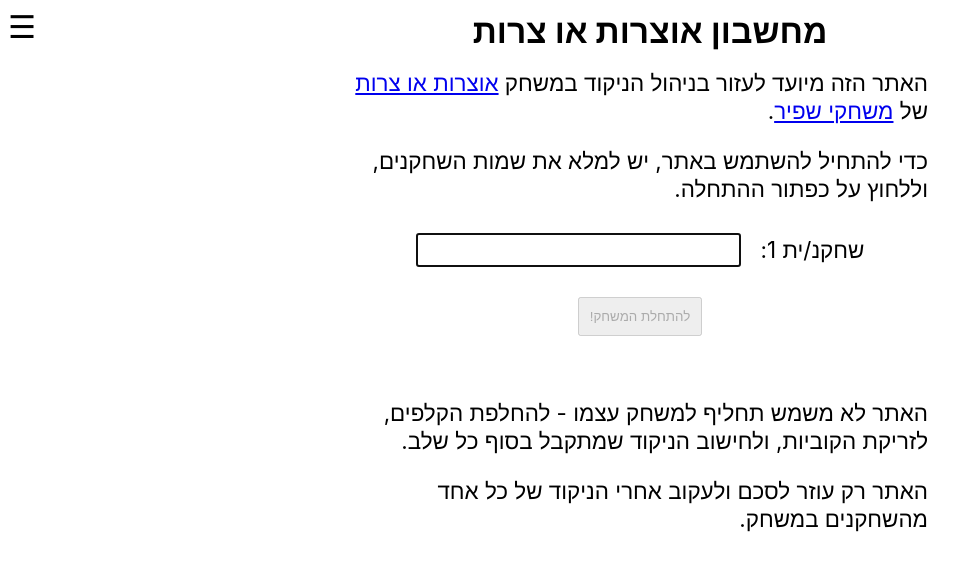
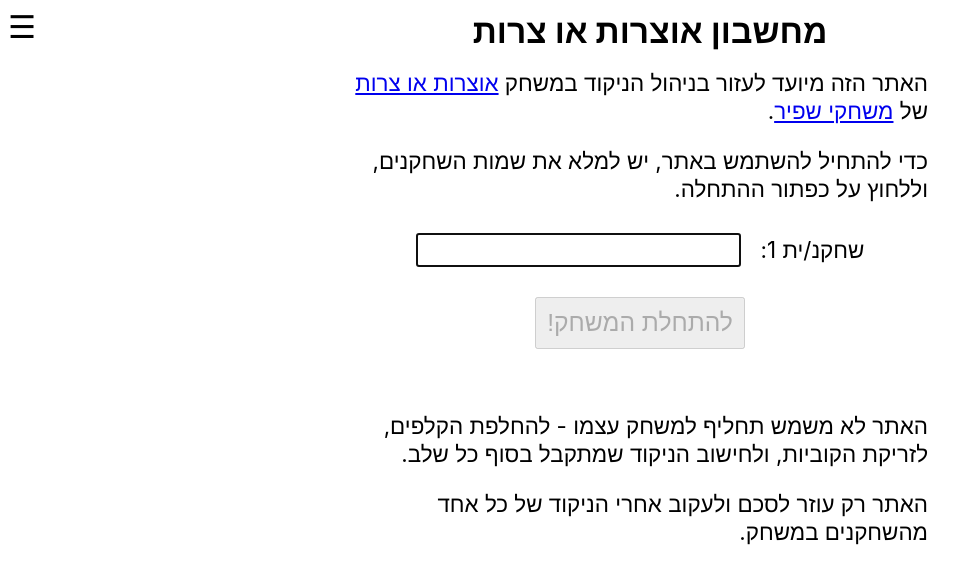
Before and after one commit to splintor/otsarot-calculator, a React (Create React App) app: page / in a window 1280 px wide. Shown: the top 584 px of the page, without its empty margins (0-980 px from the left). Built offline with nearby package versions, Linux system fonts and the light colour scheme.

Commit message:
Increase font-size of setup submit buttons

```diff
--- a/src/SetupScreen.css
+++ b/src/SetupScreen.css
@@ -21,4 +21,5 @@
 .Buttons button {
   margin: 30px;
   padding: 10px;
+  font-size: 1.1em;
 }
```
Also changed, not shown: todo.txt.
